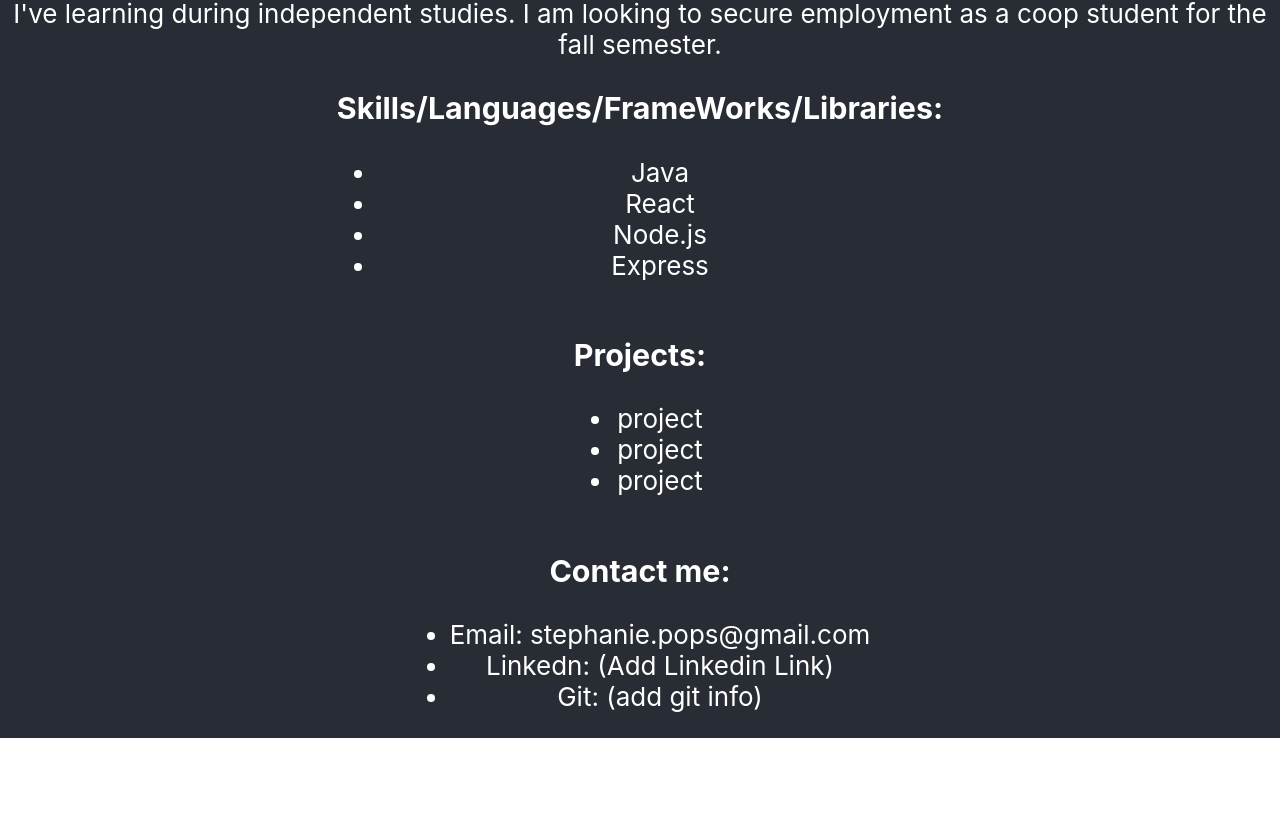
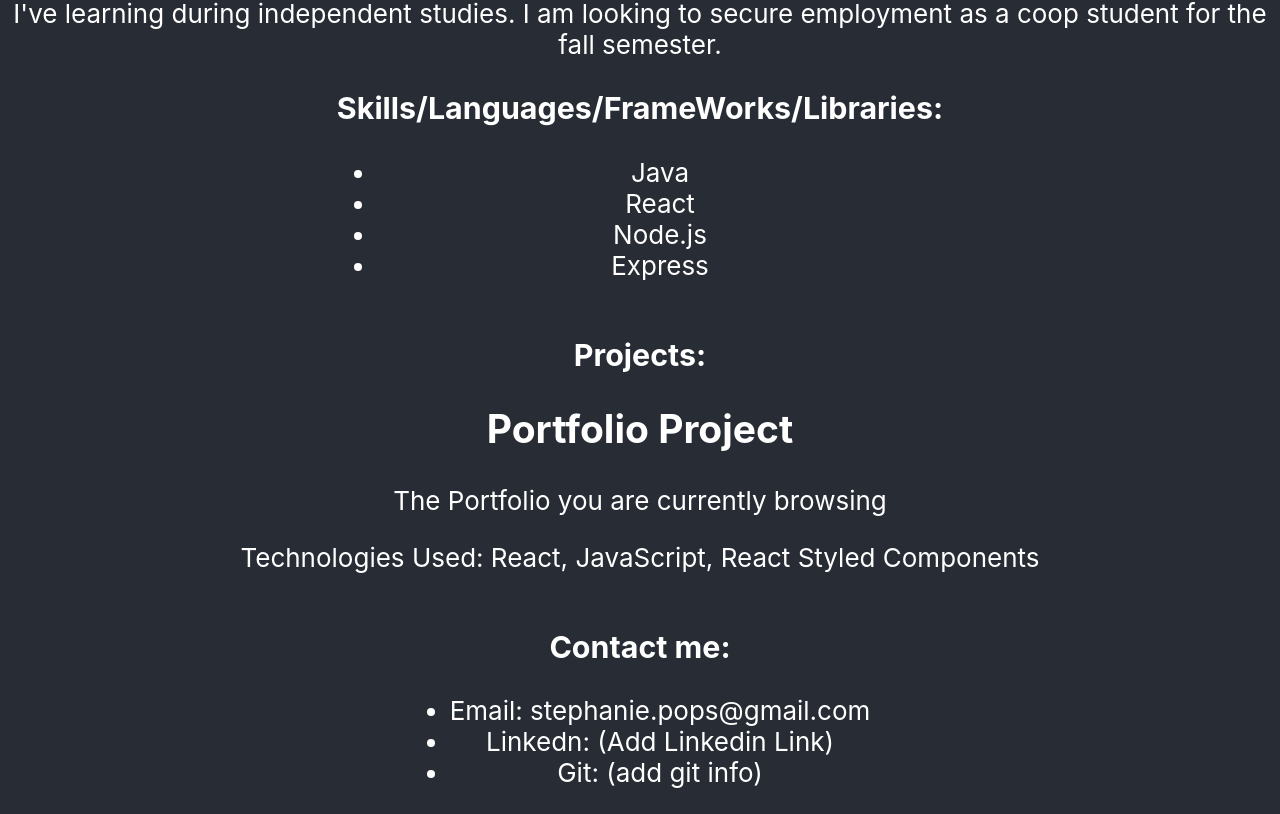
Before and after one commit to stephaniepops/steph-portfolio, a React (Create React App) app: page / in a window 1280 px wide. Shown: the part 1327-2141 px from the top of the page. Before the commit the page ends 2065 px from the top, so only its background shows below. Built offline with nearby package versions, Linux system fonts and the light colour scheme.

Commit message:
Implementing Projects Props functionality
Passing down props from the Projects data file, to the project formatting, to the full project container. iterating through each project in the dataset to populate the container with each individual project.

```diff
--- a/src/App.js
+++ b/src/App.js
@@ -1,4 +1,4 @@
-import React from "react";
+import React, { Component } from "react";
 
 import "./App.css";
 
@@ -6,10 +6,12 @@ import Navbar from "./Components/Navbar";
 import PhotoName from "./Components/PhotoName";
 import Description from "./Components/Description";
 import Skills from "./Components/Skills";
+import Contact from "./Components/Contact";
+import ProjectContainer from "./Components/ProjectContainer";
 import Projects from "./Components/Projects";
-import Contact from "./Components/Contact";
 
-function App() {
+class App extends Component {
+  render() {
     return (
       <div className="App">
         <header className="App-header">
@@ -17,11 +19,12 @@ function App() {
           <PhotoName />
           <Description />
           <Skills />
-        <Projects />
+          <ProjectContainer projects={Projects} />
           <Contact />
         </header>
       </div>
     );
   }
+}
 
 export default App;
--- /dev/null
+++ b/src/Components/Project.js
@@ -0,0 +1,13 @@
+import React from "react";
+
+const Project = (props) => {
+  return (
+    <div>
+      <h2>{props.title}</h2>
+      <p>{props.description}</p>
+      <p>Technologies Used: {props.tech}</p>
+    </div>
+  );
+};
+
+export default Project;
--- /dev/null
+++ b/src/Components/ProjectContainer.js
@@ -0,0 +1,16 @@
+import React from "react";
+
+import Project from "./Project";
+
+const ProjectContainer = (props) => {
+  return (
+    <div>
+      <h3>Projects:</h3>
+      {props.projects.map((project) => (
+        <Project {...project} key={project.key} />
+      ))}
+    </div>
+  );
+};
+
+export default ProjectContainer;
--- a/src/Components/Projects.js
+++ b/src/Components/Projects.js
@@ -1,24 +1,11 @@
-import React from "react";
-
-import Project from "./SingleProject";
-
-const Projects = () => {
-  return (
-    <div>
-      <h3>Projects:</h3>
-      <ul>
-        <li>
-          <Project />
-        </li>
-        <li>
-          <Project />
-        </li>
-        <li>
-          <Project />
-        </li>
-      </ul>
-    </div>
-  );
-};
+const Projects = [
+  {
+    key: "1",
+    title: "Portfolio Project",
+    description: "The Portfolio you are currently browsing",
+    tech: "React, JavaScript, React Styled Components",
+    url: "",
+  },
+];
 
 export default Projects;
--- a/src/Components/SingleProject.js
+++ /dev/null
@@ -1,7 +0,0 @@
-import React from "react";
-
-const SingleProject = () => {
-  return <div>project</div>;
-};
-
-export default SingleProject;
```
Lines whose indentation alone changed are shown as unchanged.
